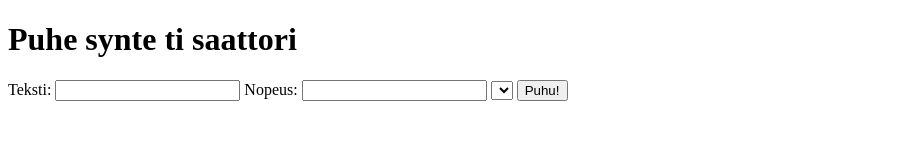
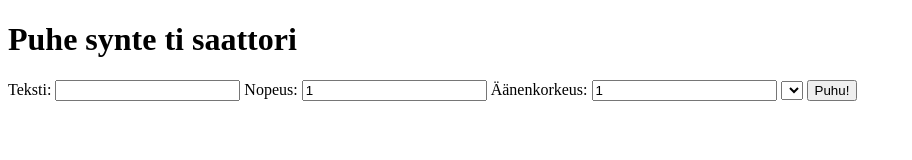
Before and after one commit to Snjoo/web-speech-api-test, a plain HTML site: page index.html in a window 1280 px wide. Shown: the whole page, without its empty margins (0-912 px from the left). Drawn offline with Linux system fonts and the light colour scheme.

Commit message:
add pitch

```diff
--- a/index.html
+++ b/index.html
@@ -7,7 +7,8 @@
 
 <h1>Puhe synte ti saattori</h1>
 Teksti: <input id="text" type="text" name="text">
-Nopeus: <input id="speed" type="number" step="0.1" name="speed">
+Nopeus: <input id="speed" type="number" step="0.1" name="speed" value=1>
+Äänenkorkeus: <input id="pitch" type="number" step="0.1" name="pitch" value=1>
 <select id="voiceSelect"></select>
 <button type="button" onclick="speak()">Puhu!</button>
 
@@ -25,6 +26,7 @@ function speak() {
   u.text = document.getElementById('text').value;
   u.lang = lang
   u.rate = document.getElementById('speed').value;
+  u.pitch = document.getElementById('pitch').value;
   speechSynthesis.speak(u);
 }
 
```
